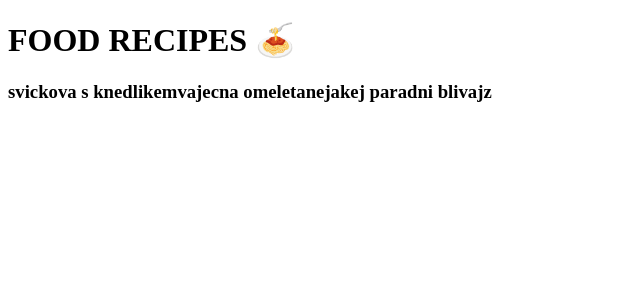
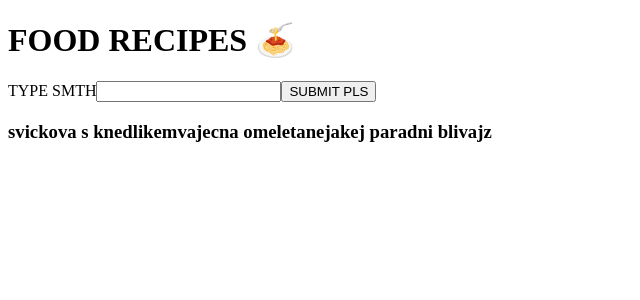
Before and after one commit to MOONYROS/js-react-cookbook, a React (Vite) app: page / in a window 1280 px wide. Shown: the top 300 px of the page, without its empty margins (0-640 px from the left). Built offline with nearby package versions, Linux system fonts and the light colour scheme.

Commit message:
new testing form

```diff
--- a/src/App.jsx
+++ b/src/App.jsx
@@ -4,6 +4,7 @@ import RecipeEdit from "./components/RecipeEdit";
 import RecipeList from "./components/RecipeList";
 
 import TestComponent from "./components/TestComponent";
+import SubmitForm from "./components/SubmitForm";
 
 export default function App() {
     const [recipes, setRecipes] = useState(SORTED_SAMPLES);
@@ -16,7 +17,10 @@ export default function App() {
     return (
         <>
             <h1>FOOD RECIPES 🍝</h1>
+
+            <SubmitForm />
             <TestComponent recipeNames={recipesArr} />
+
             {/* <RecipeEdit onRecipeCreate={handleSubmit} />
             <RecipeList recipes={recipes} /> */}
         </>
--- /dev/null
+++ b/src/components/SubmitForm.jsx
@@ -0,0 +1,11 @@
+import React from "react";
+
+export default function SubmitForm() {
+    return (
+        <>
+            <label htmlFor="inputField">TYPE SMTH</label>
+            <input id="inputField" name="inputField" type="text"></input>
+            <button type="submit">SUBMIT PLS</button>
+        </>
+    );
+}
```
